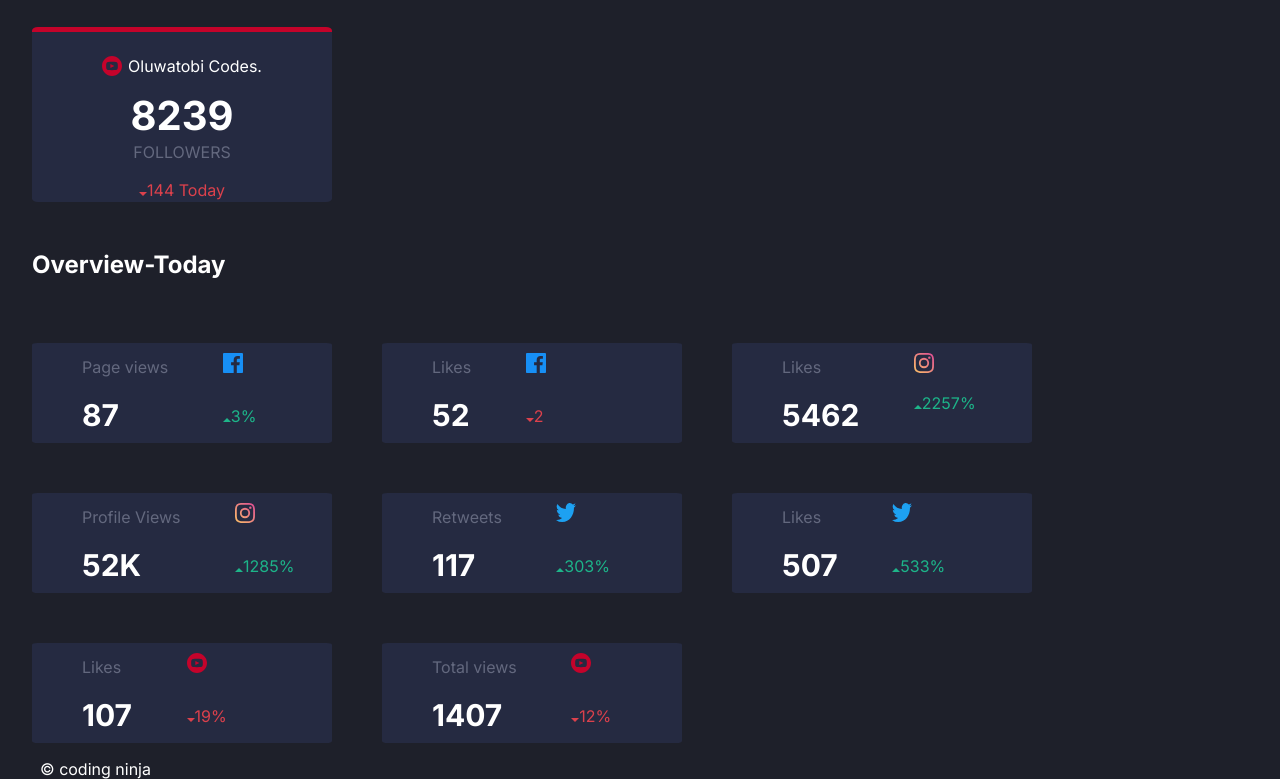
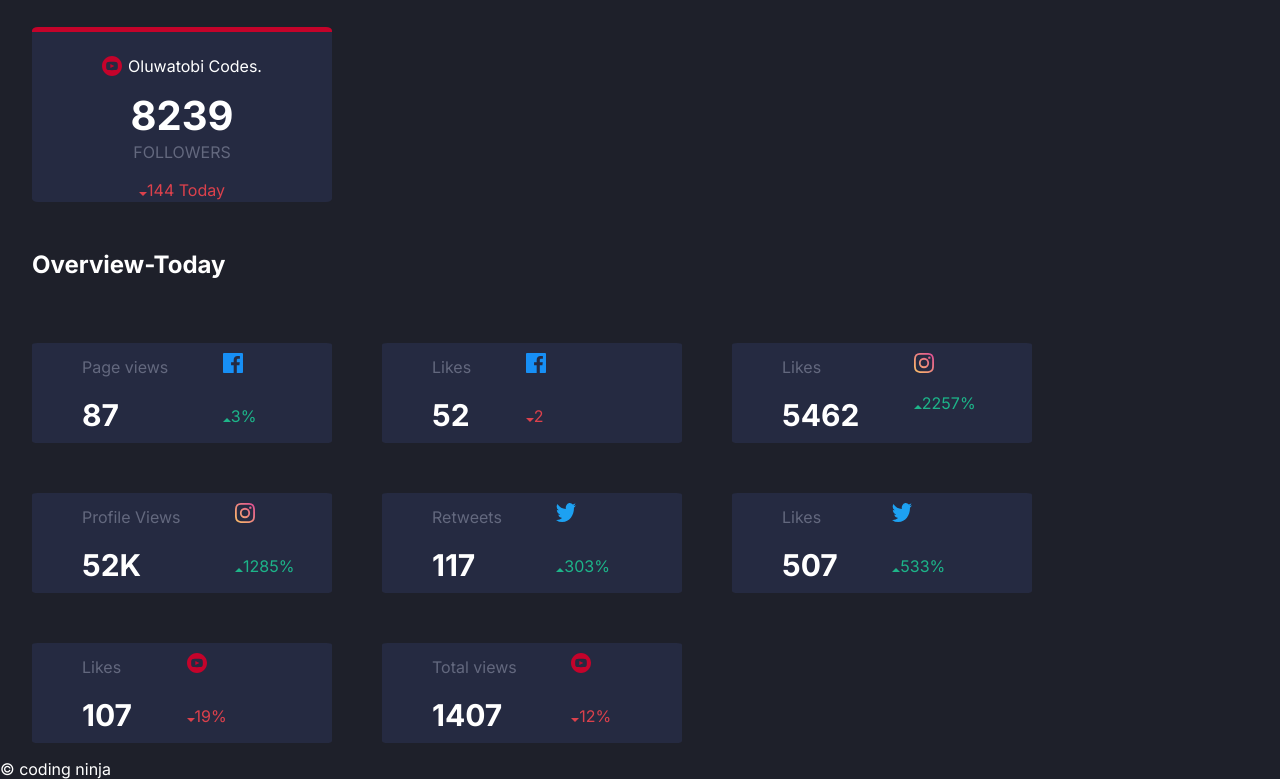
Before and after one commit to Oluwatobiiiiii/socialmediadashboard.github.io, a plain HTML site: page index.html in a window 1280 px wide. Shown: the part 355-1134 px from the top of the page. Drawn offline with Linux system fonts and the light colour scheme.

Commit message:
Update styles.css

```diff
--- a/styles.css
+++ b/styles.css
@@ -565,7 +565,8 @@ body{
 .copyright{
   margin-top: 1rem;
   color: var(--generalWhite--);
-  margin-left:2.5rem;
+  display:flex;
+  text-align:center;
 
 }
 
```
